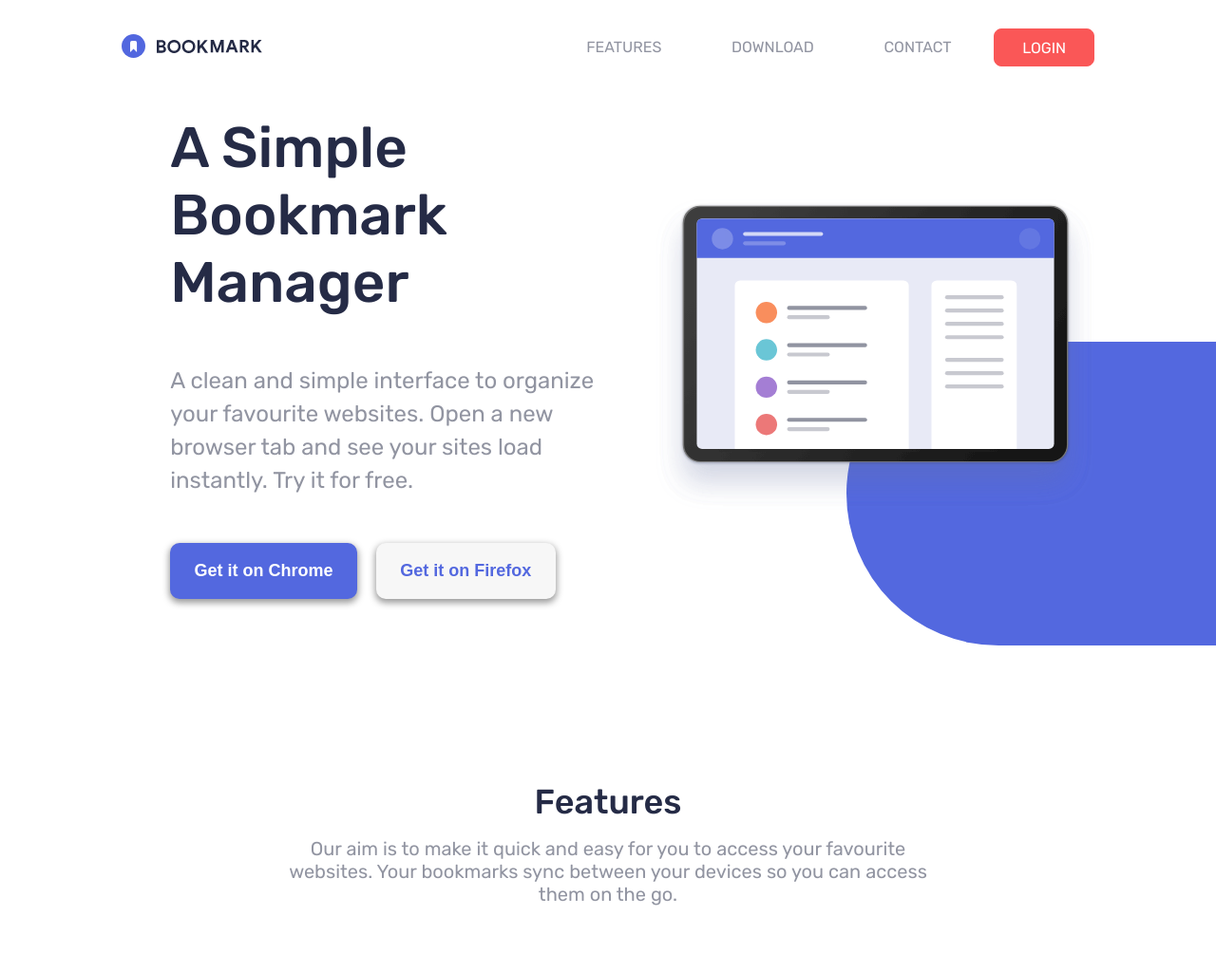
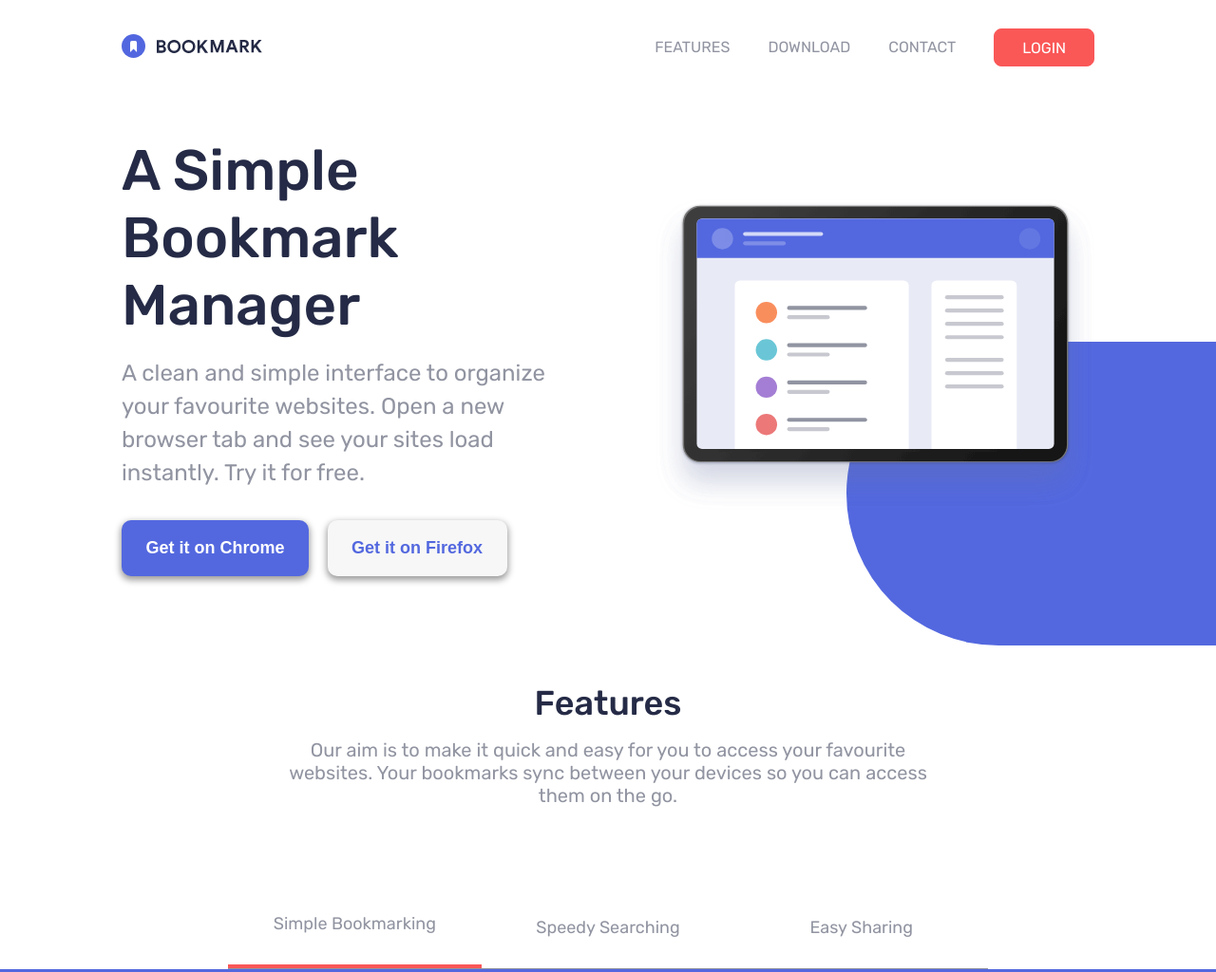
Before and after one commit to Aaryash-Shakya/PRODIGY_WD_01, a plain HTML site: page index.html in a window 1280 px wide. Shown: the top 1024 px of the page at 95% size. Drawn offline with Linux system fonts and the light colour scheme; a script that the page names is missing.

Commit message:
fix: hero width bug

```diff
--- a/style.css
+++ b/style.css
@@ -48,13 +48,19 @@ nav.navbar {
 
 .navbar-menu {
     display: flex;
-    gap: 1rem;
+    gap: 0.5rem;
 }
 
 .navbar-menu>a {
     text-decoration: none;
+    padding: 0.6rem 1rem;
+    border-radius: 8px;
+}
+
+.navbar-menu>a:last-of-type {
     padding: 0.6rem 1.8rem;
     border-radius: 8px;
+    margin-left: 1rem;
 }
 
 .navbar-link {
@@ -78,7 +84,7 @@ nav.navbar {
 
 /* ! hero section */
 #hero {
-    margin-top: 0.5rem;
+    margin-top: 7rem;
     display: flex;
     justify-content: space-between;
     align-items: center;
@@ -169,7 +175,8 @@ nav.navbar {
 }
 
 /* common for feature, download */
-.text-box {
+/* NOTE: strictly specify the section coz it shouldn't apply to hero section */
+#feature .text-box, #download .text-box {
     max-width: 700px;
     display: flex;
     flex-direction: column;
```
